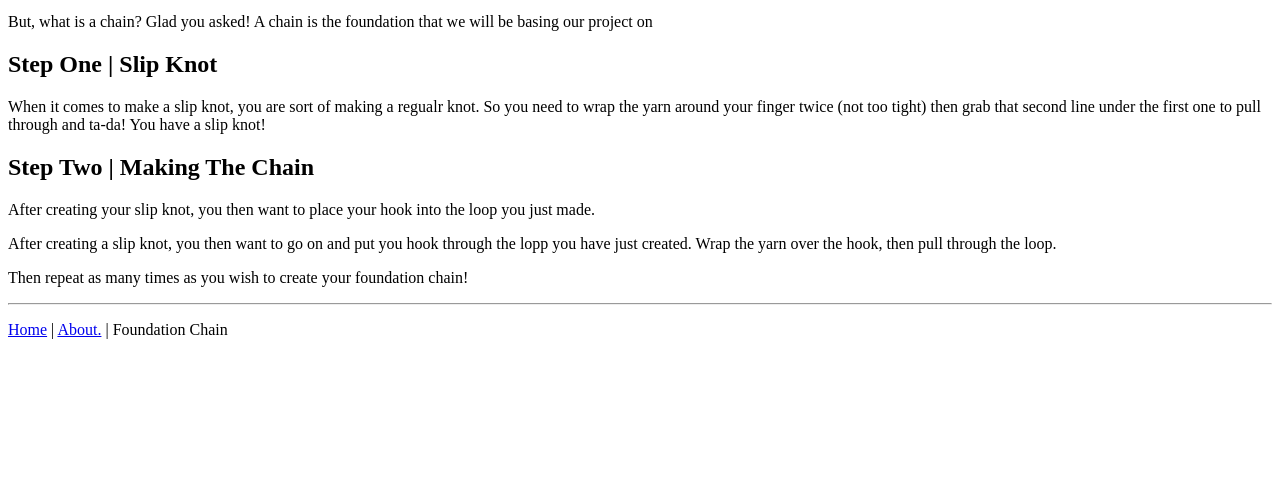
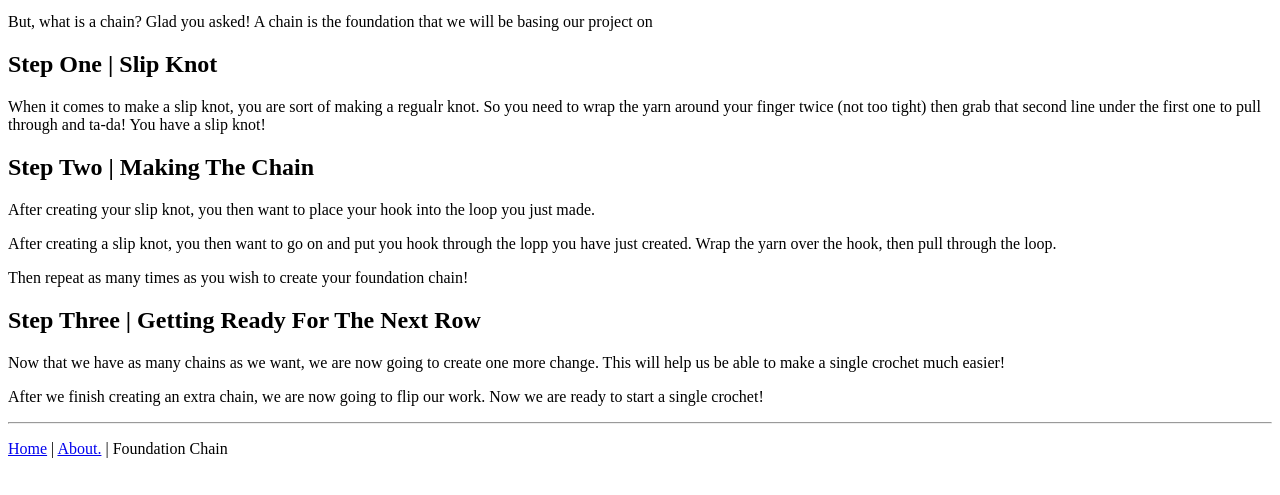
Before and after one commit to LisetteRivera/crochetcronicals-, a plain HTML site: page creatingachain.html in a window 1280 px wide. Shown: the part 87-582 px from the top of the page. Drawn offline with Linux system fonts and the light colour scheme.

Commit message:
Update creatingachain.html

```diff
--- a/creatingachain.html
+++ b/creatingachain.html
@@ -19,6 +19,10 @@
 <p>After creating a slip knot, you then want to go on and put you hook through the lopp you have just created. Wrap the yarn over the hook, then pull through the loop.</p>
 <p>Then repeat as many times as you wish to create your foundation chain!<p/>
 
+<p><h2>Step Three | Getting Ready For The Next Row</h2></p>
+<p>Now that we have as many chains as we want, we are now going to create one more change. This will help us be able to make a single crochet much easier!</p>
+<p>After we finish creating an extra chain, we are now going to flip our work. Now we are ready to start a single crochet!</p>
+
 
   <hr>
   <p><a href="index.html">Home</a> | <a href="about.html">About.</a> | Foundation Chain</p>
```
